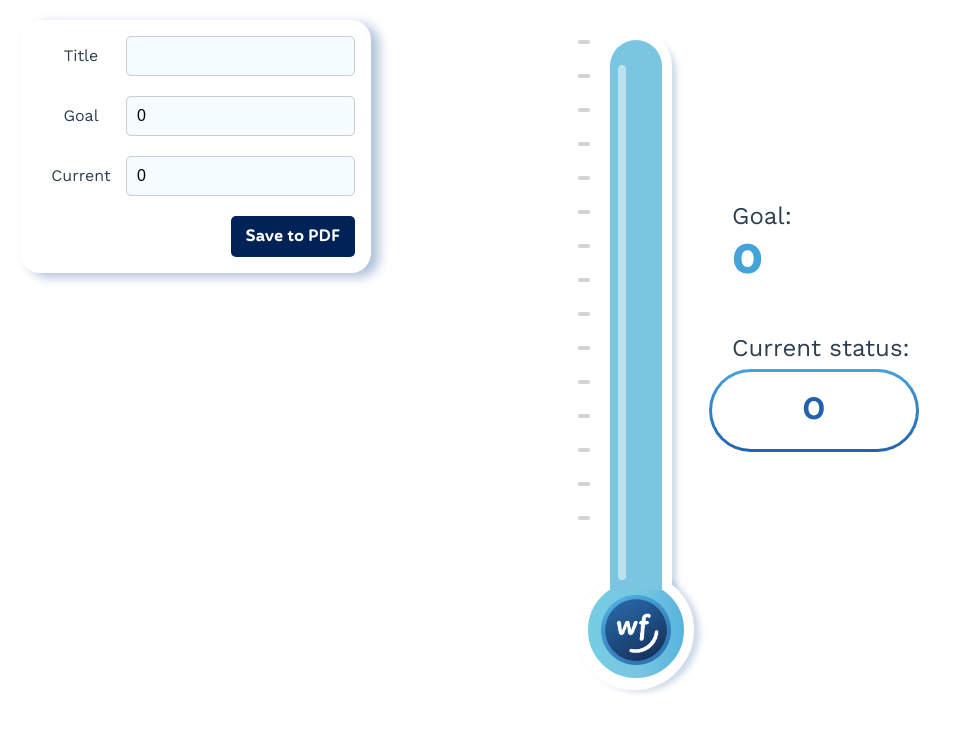
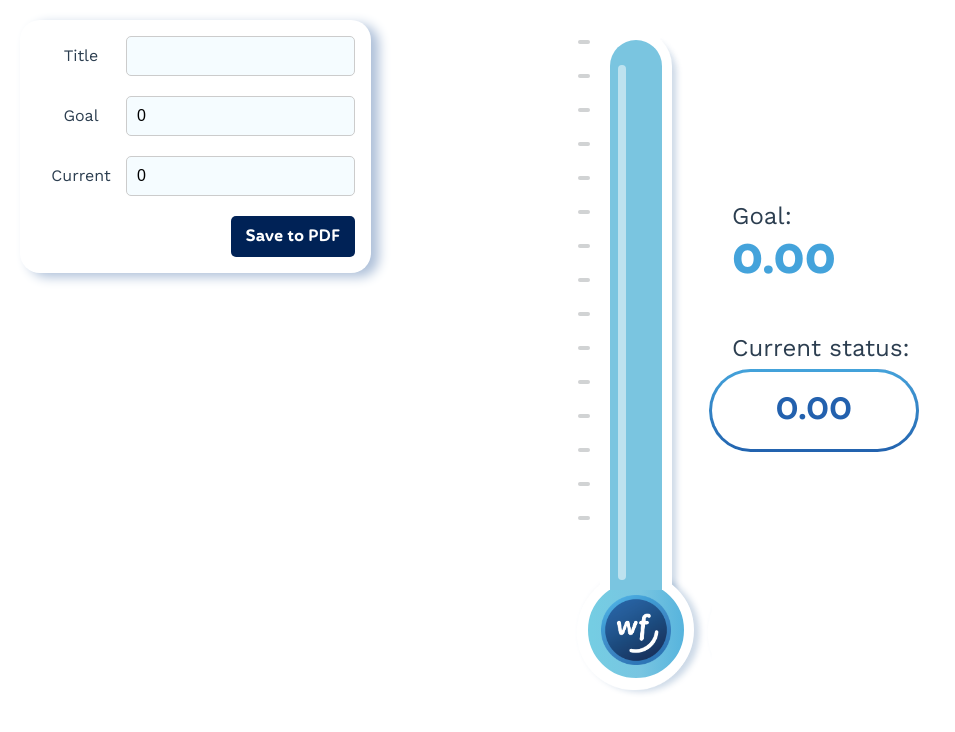
Before and after one commit to ahuston3/q3-goals, a Vue app: page / in a window 1280 px wide. Shown: the top 732 px of the page, without its empty margins (0-955 px from the left). Built offline with nearby package versions, Linux system fonts and the light colour scheme.

Commit message:
Add decimals

```diff
--- a/src/components/CurrencyInput.vue
+++ b/src/components/CurrencyInput.vue
@@ -1,5 +1,5 @@
 <template>
-    <input :value="displayValue" type="text" inputmode="decimal" class="input" @input="updateValue" @blur="focused = false" @focus="focused = true">
+    <input :value="displayValue" type="number" inputmode="decimal" class="input" @input="updateValue" @blur="focused = false" @focus="focused = true">
 </template>
 
 <script>
@@ -22,7 +22,7 @@ export default {
                 if (this.focused) {
                     return this.value.toString();
                 } else {
-                    return parseFloat(this.value).toFixed(0).replace(/(\d)(?=(\d{3})+(?:\.\d+)?$)/g, '$1,');
+                    return parseFloat(this.value).toFixed(2).replace(/(\d)(?=(\d{3})+(?:\.\d+)?$)/g, '$1,');
                 }
             }
             return null;
--- a/src/components/Thermometer.vue
+++ b/src/components/Thermometer.vue
@@ -7,16 +7,18 @@
             </div>
             <div class="input-group">
                 <span>Goal</span>
-                <currency-input
+                <input
                     v-model="total"
                     class="input"
+                    type="number"
                 />
             </div>
             <div class="input-group">
                 <span>Current</span>
-                <currency-input
+                <input
                     v-model="amount"
                     class="input"
+                    type="number"
                 />
             </div>
             <div>
@@ -82,15 +84,10 @@
 <script>
 import { jsPDF } from "jspdf";
 import * as html2canvas from 'html2canvas';
-import CurrencyInput from './CurrencyInput.vue';
+// import CurrencyInput from './CurrencyInput.vue';
 import _debounce from 'lodash/debounce';
 
 export default {
-    components: { CurrencyInput },
-        name: 'HelloWorld',
-        props: {
-        msg: String
-    },
     data() {
         return {
             branchName: '',
@@ -207,7 +204,7 @@ export default {
                 if (this.focused) {
                     return value.toString();
                 } else {
-                    return parseFloat(value).toFixed(0).replace(/(\d)(?=(\d{3})+(?:\.\d+)?$)/g, '$1,');
+                    return parseFloat(value).toFixed(2).replace(/(\d)(?=(\d{3})+(?:\.\d+)?$)/g, '$1,');
                 }
             }
             return null;
```
